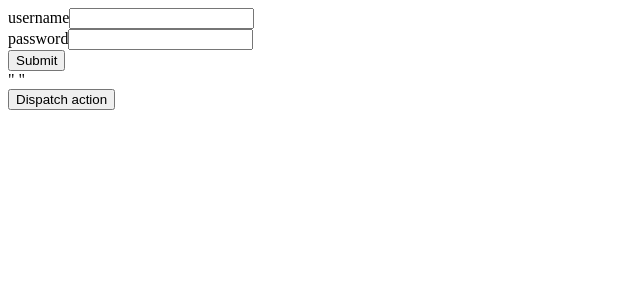
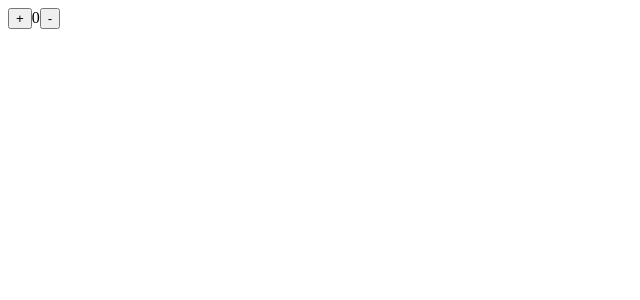
Before and after one commit to davemarong/react-testing, a React (Create React App) app: page / in a window 1280 px wide. Shown: the top 300 px of the page, without its empty margins (0-640 px from the left). Built offline with nearby package versions, Linux system fonts and the light colour scheme.

Commit message:
Finished example of counter app

```diff
--- a/src/App.js
+++ b/src/App.js
@@ -1,9 +1,22 @@
-import React from "react";
-import Home from "./Home";
+import React, { useState } from "react";
+import CounterComponent from "./CounterComponent";
 function App() {
+  const [counter, setCounter] = useState(0);
+
+  const increaseCounter = () => {
+    setCounter(counter + 1);
+  };
+  const decreaseCounter = () => {
+    setCounter(counter - 1);
+  };
   return (
     <>
-      <Home />
+      <CounterComponent
+        count={counter}
+        setCount={setCounter}
+        increaseCount={increaseCounter}
+        decreaseCount={decreaseCounter}
+      />
     </>
   );
 }
--- /dev/null
+++ b/src/CounterComponent.js
@@ -0,0 +1,19 @@
+import React from "react";
+
+export default function CounterComponent({
+  count,
+  setCount,
+  increaseCount,
+  decreaseCount,
+}) {
+  // export default function CounterComponent(props) {
+  //   console.log("This the the props object", props);
+  //   console.log("This is the current state value `count`", props.count);
+  return (
+    <div>
+      <button onClick={increaseCount}>+</button>
+      <span>{count}</span>
+      <button onClick={decreaseCount}>-</button>
+    </div>
+  );
+}
--- a/src/reducers/passwordReducer.js
+++ b/src/reducers/passwordReducer.js
@@ -1,6 +1,6 @@
 export const password_info = (state = "", action) => {
   if (action.type === "GET_PASSWORD") {
-    return "Password info is uuu : " + action.payload;
+    return action.payload;
   } else {
     return state;
   }
--- a/src/reducers/usernameReducer.js
+++ b/src/reducers/usernameReducer.js
@@ -1,6 +1,6 @@
 export const user_info = (state = "", action) => {
   if (action.type === "GET_USERNAME") {
-    return "User info is uuu : " + action.payload;
+    return action.payload;
   } else {
     return state;
   }
```
